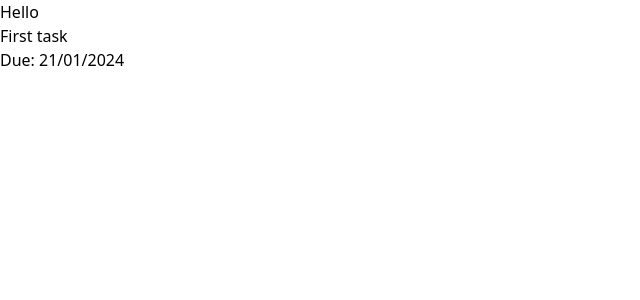
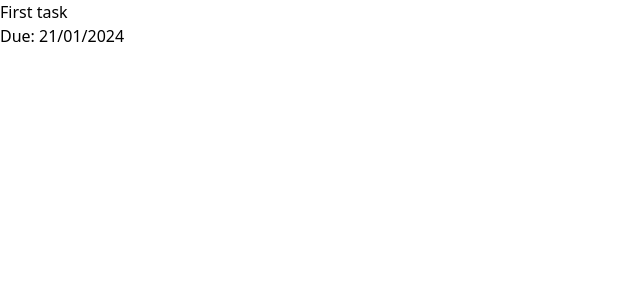
Before and after one commit to tinkerhub/stackup-teamplate, a React (Vite) app in the folder frontend/: page / in a window 1280 px wide. Shown: the top 300 px of the page, without its empty margins (0-640 px from the left). Built offline with nearby package versions, Linux system fonts and the light colour scheme.

Commit message:
code cleanup

```diff
--- a/frontend/src/App.jsx
+++ b/frontend/src/App.jsx
@@ -5,8 +5,7 @@ function App() {
   const [count, setCount] = useState(0)
 
   return (
-    <div className='bg-slate-200'>
-      <p className='text-amber-400'>Hello</p>
+    <div className='bg-slate-200 h-screen'>
       <Task title="First task" deadline="21/01/2024" priority="1" />
     </div>
   )
```
Also changed, not shown: frontend/src/components/Project.jsx (added, +19 -0 lines).
